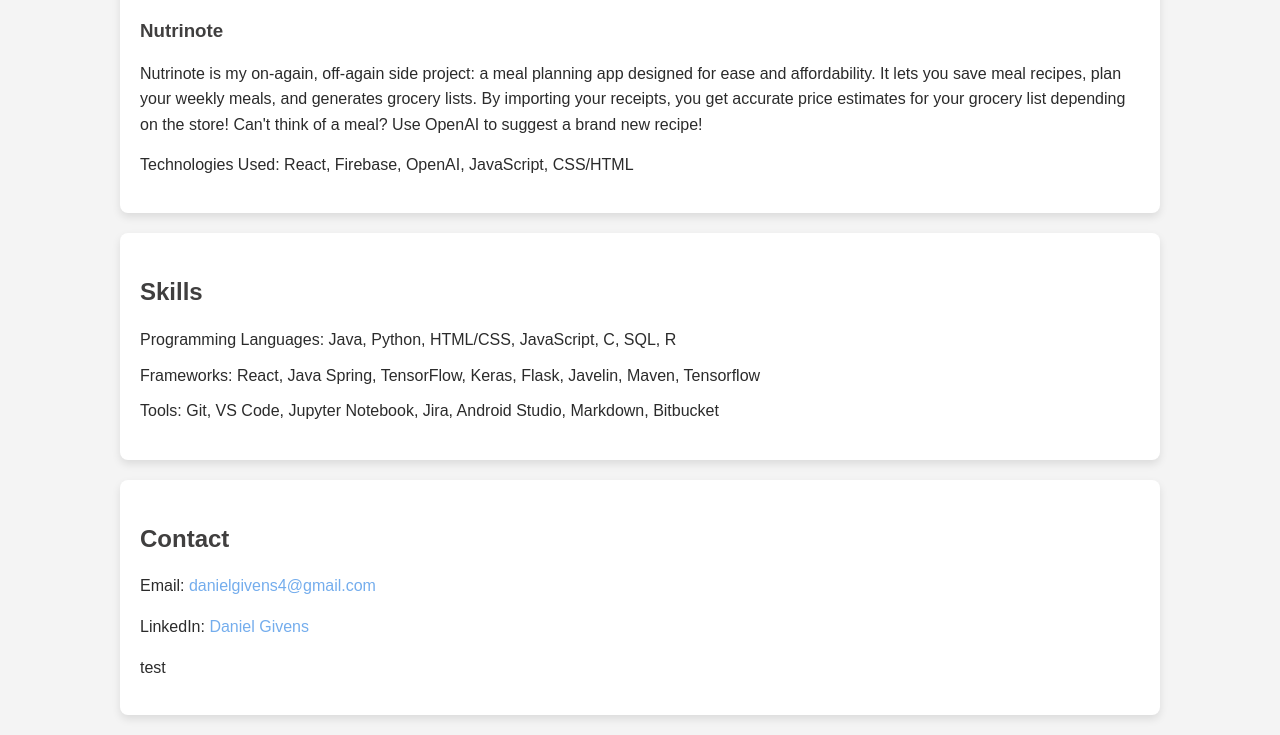
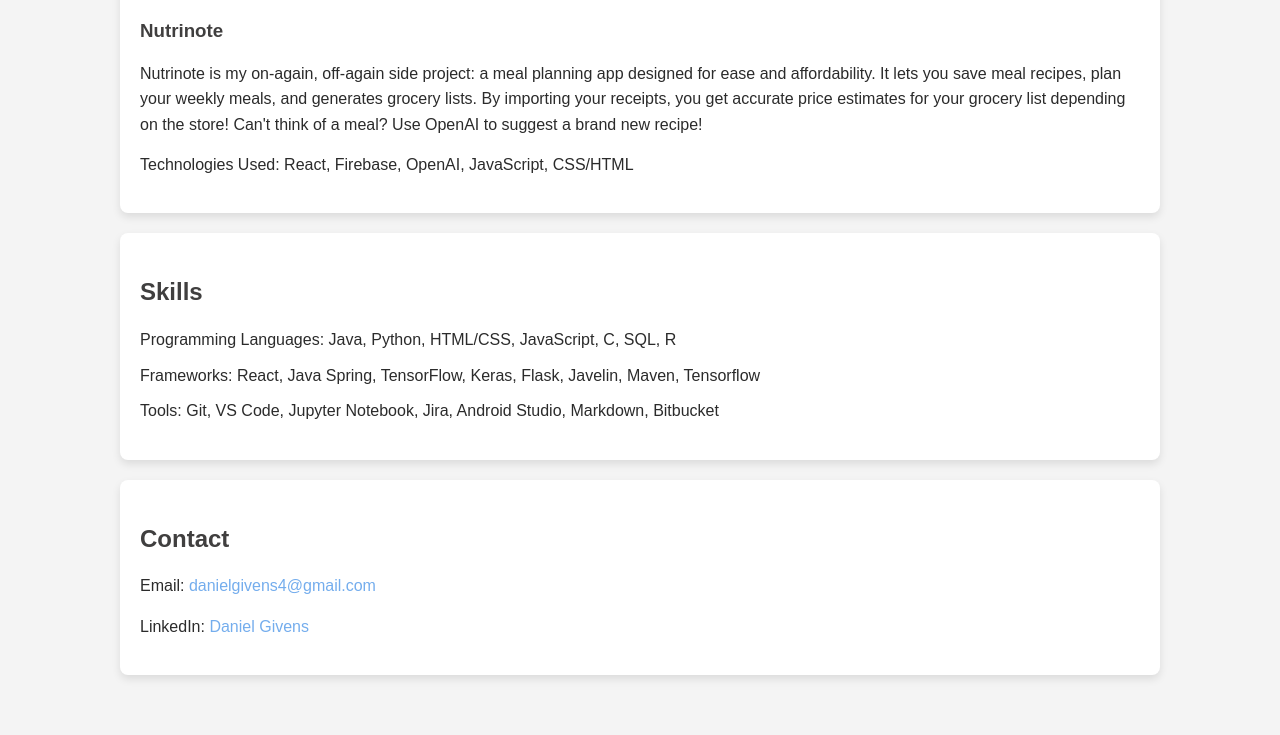
Before and after one commit to dpg326/Portfolio, a plain HTML site: page index.html in a window 1280 px wide. Shown: the part 1913-2648 px from the top of the page. After the commit the page ends 2608 px from the top, so only its background shows below. Drawn offline with Linux system fonts and the light colour scheme.

Commit message:
useless string

```diff
--- a/index.html
+++ b/index.html
@@ -75,7 +75,7 @@
         <h2>Contact</h2>
         <p>Email: <a href="mailto:danielgivens4@gmail.com">danielgivens4@gmail.com</a></p>
         <p>LinkedIn: <a href="https://www.linkedin.com/in/daniel-givens-589073273/">Daniel Givens</a></p>
-        <p>test</p>
+        <p> </p>
     </section>
 
     <footer>
```
